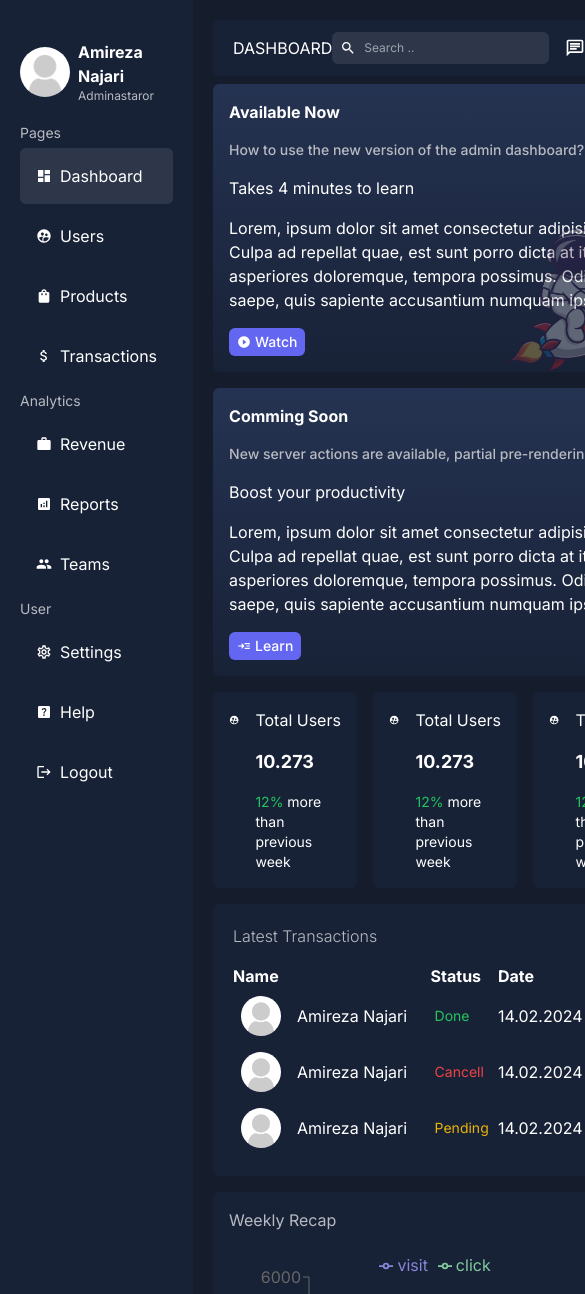
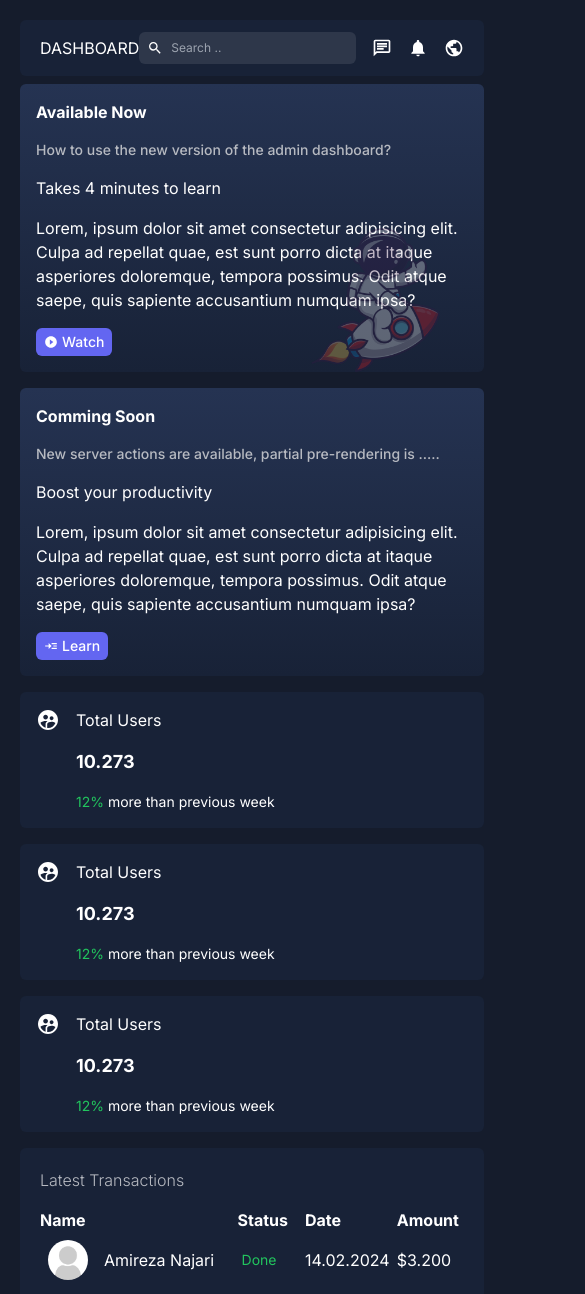
Before and after one commit to n4jari/admin, a Next.js app: page /dashboard in a window 390 px wide. Shown: the top 1294 px of the page, 585 px wide, since content can reach past the window. Built offline with nearby package versions, Linux system fonts and the light colour scheme.

Commit message:
responsive cards

```diff
--- a/app/dashboard/layout.jsx
+++ b/app/dashboard/layout.jsx
@@ -6,7 +6,7 @@ import Footer from "../ui/dashboard/footer/Footer";
 const layout = ({ children }) => {
   return (
     <div className="flex">
-      <div className="flex-1 bg-soft p-5 min-h-screen">
+      <div className="flex-1 bg-soft p-5 min-h-screen  max-md:hidden">
         <Sidebar />
       </div>
       <div className="p-5" style={{ flex: "4" }}>
--- a/app/dashboard/page.jsx
+++ b/app/dashboard/page.jsx
@@ -11,7 +11,7 @@ const Dashboard = () => {
         <div className="hidden max-lg:block">
           <Notices position="static" />
         </div>
-        <div className="flex justify-between gap-4">
+        <div className="flex justify-between gap-4 max-sm:flex-col">
           <Card />
           <Card />
           <Card />
```
